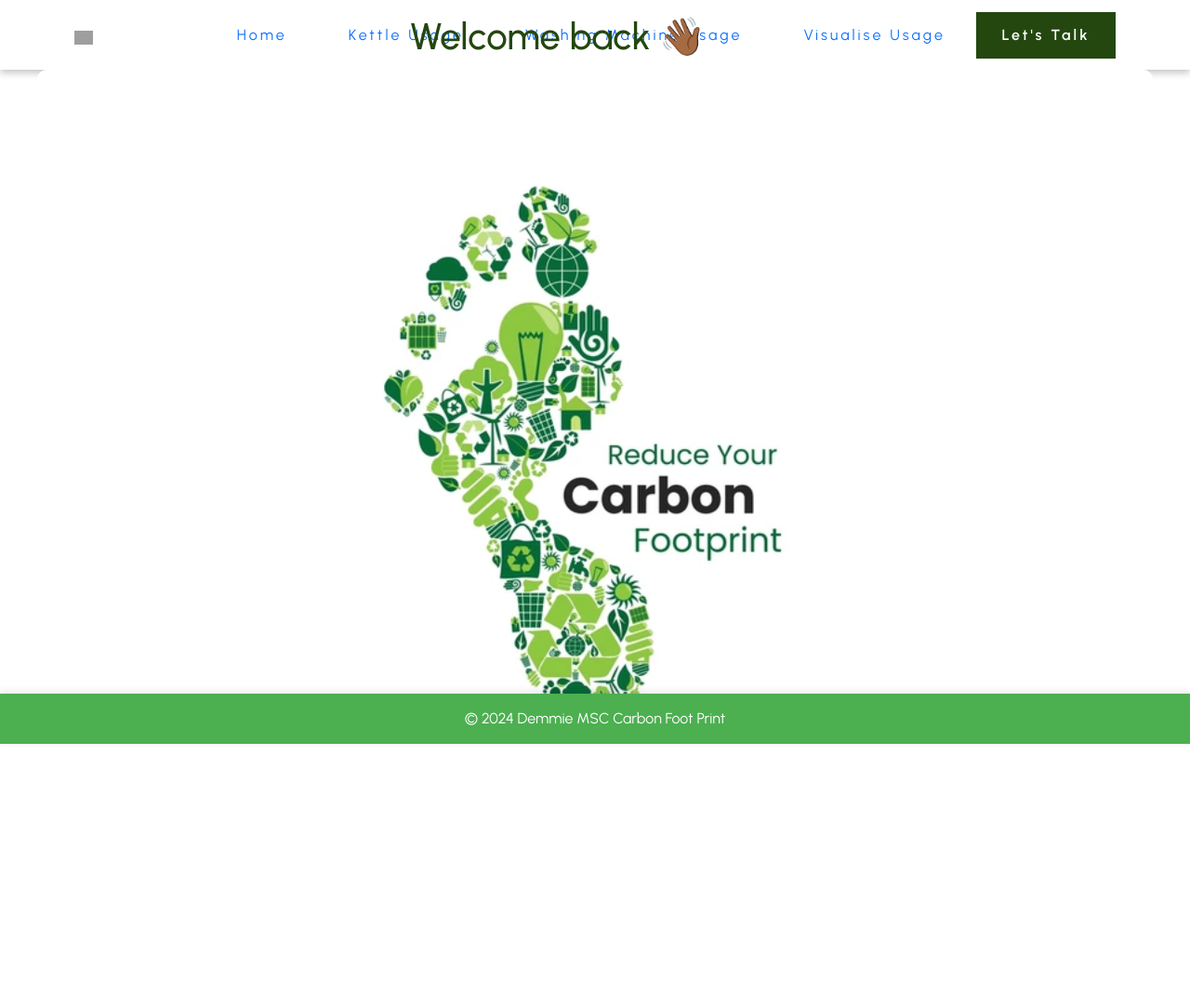
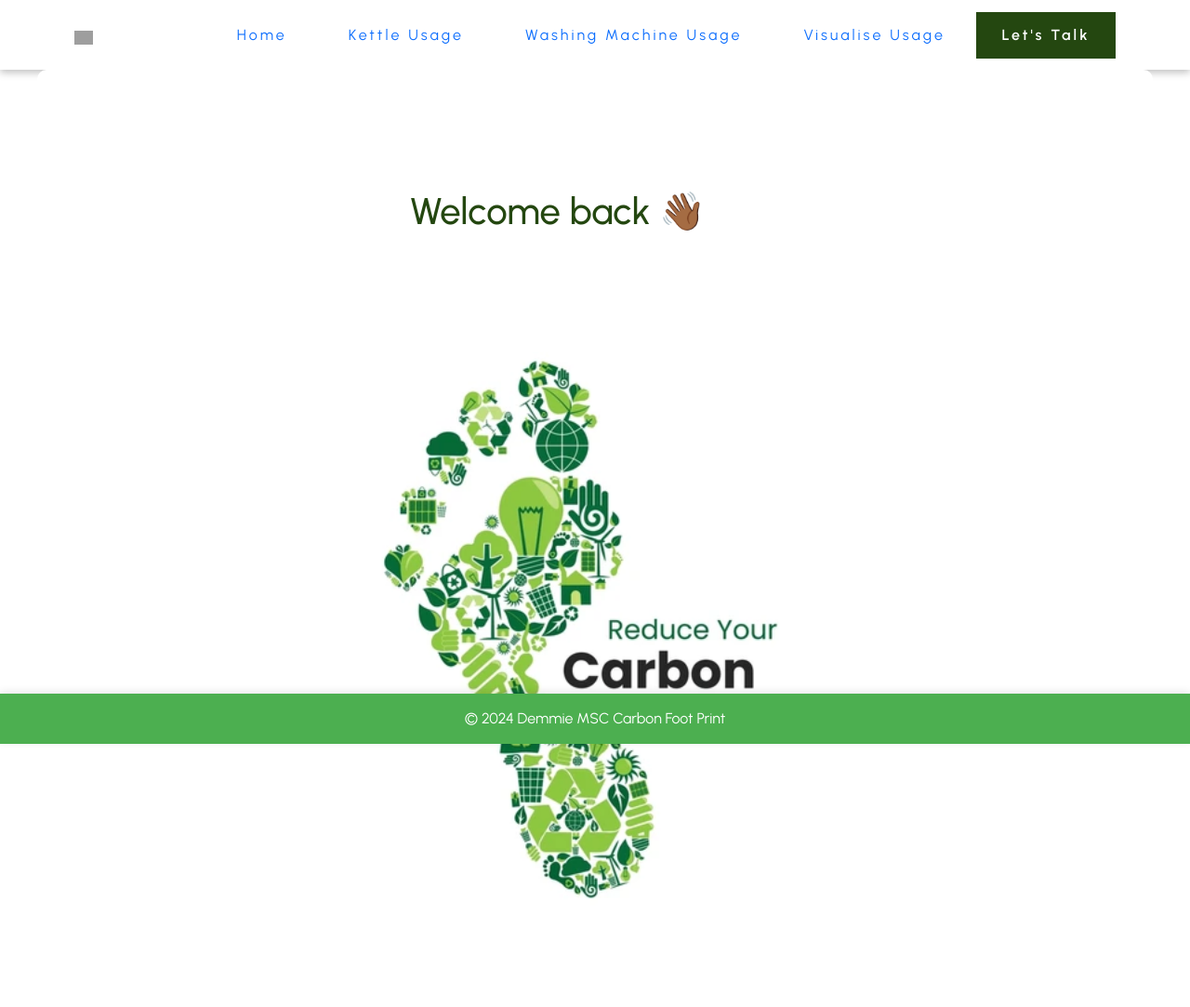
Before and after one commit to adetutulawson/CarbonFootPrintCalc, a Flask app: page /dashboard in a window 1280 px wide. Shown: the whole page at 93% size. Before the commit the page ends 800 px from the top, so only its background shows below. Run offline with Flask 3, Linux system fonts and the light colour scheme; the visitor is signed in with stand-in values (Sample User, id 1); grey boxes are pictures that could not be loaded.

Commit message:
Update dashboard.html

```diff
--- a/templates/dashboard.html
+++ b/templates/dashboard.html
@@ -1,7 +1,7 @@
 {% extends "base.html" %}
 {% block content %}
-<!-- <div class="dashboard-container">
-    <h1>Welcome back 👋🏾</h1> -->
+<div class="dashboard-container">
+<!--     <h1>Welcome back 👋🏾</h1> -->
 <!--     <nav class="sidebar">
         <ul>
            <li><a href="{{ url_for('dashboard') }}">Home</a></li>
@@ -17,5 +17,5 @@
         <h1>Welcome back 👋🏾</h1><br>
         <img src="{{ url_for('static', filename='images/cb1.jpg') }}" alt="Carbon Footprint" class="background-image">
     </div>
-<!-- </div> -->
+</div>
 {% endblock %}
```
